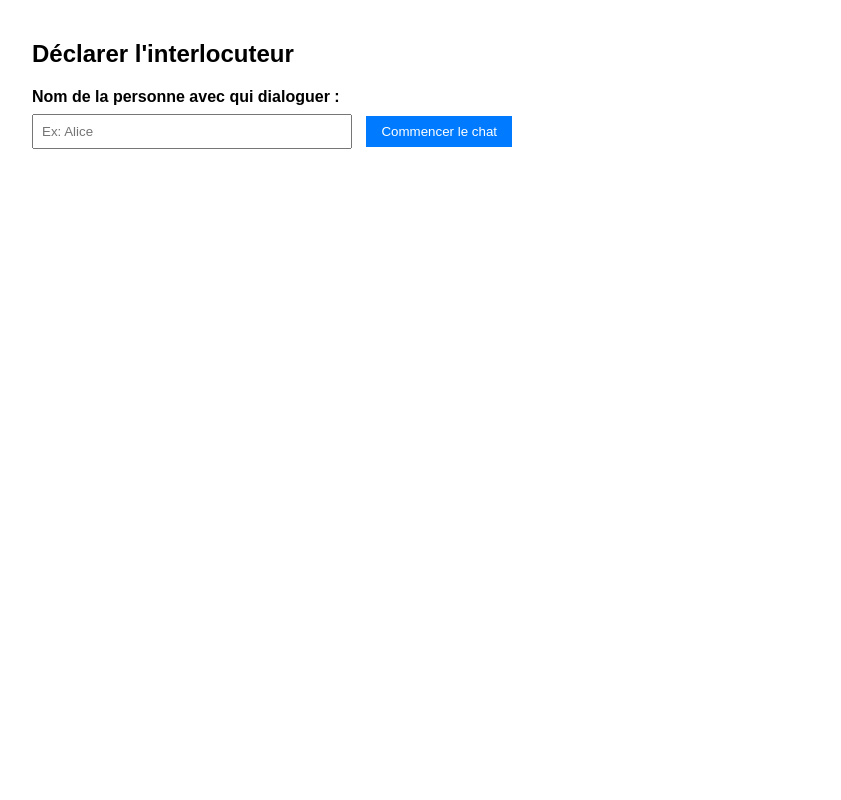
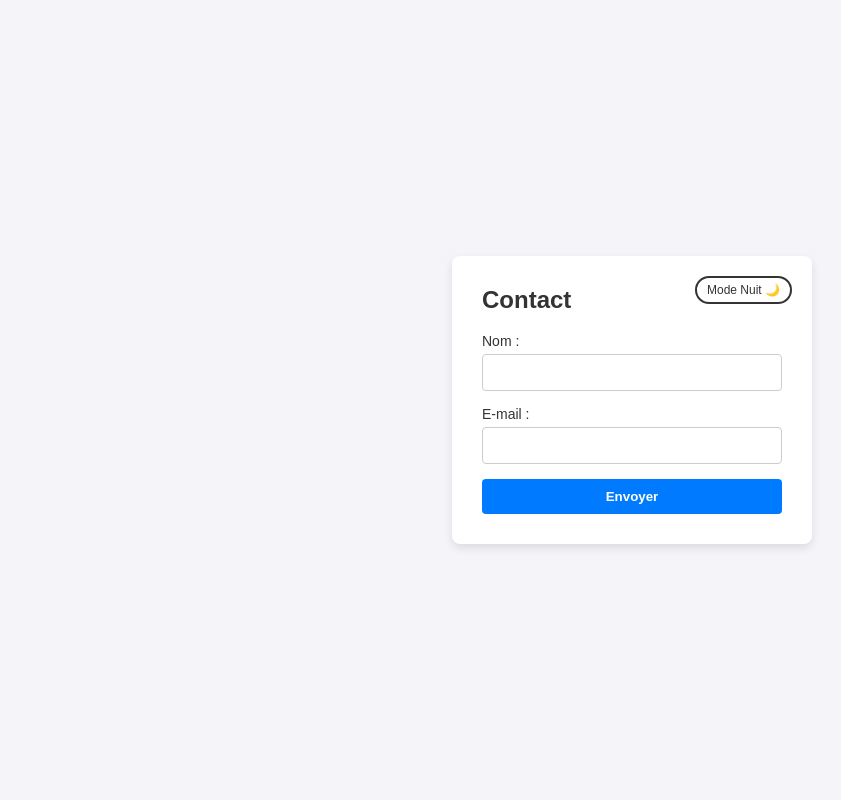
Before and after one commit to Andr-bhz/projet-vente, a PHP site: page / in a window 1280 px wide. Shown: the whole page, without its empty margins (8-849 px from the left). Run offline with PHP 8.4, Linux system fonts and the light colour scheme.

Commit message:
mode.php

```diff
--- a/index.php
+++ b/index.php
@@ -1,4 +1,4 @@
-<?php require "operateur.php" ?>
+<?php require "mode.php" ?>
 <!-- <!DOCTYPE html>
 <html lang="en">
 <head>
--- /dev/null
+++ b/mode.php
@@ -0,0 +1,186 @@
+<!DOCTYPE html>
+<html lang="fr">
+<head>
+    <meta charset="UTF-8">
+    <meta name="viewport" content="width=device-width, initial-scale=1.0">
+    <title>Formulaire avec Mode Nuit / Sombre</title>
+    <style>
+        /* Définition des variables de couleurs pour les différents modes */
+        :root {
+            --bg-color: #f4f4f9;
+            --text-color: #333333;
+            --form-bg: #ffffff;
+            --input-bg: #ffffff;
+            --input-border: #cccccc;
+            --btn-bg: #007bff;
+            --btn-text: #ffffff;
+        }
+
+        /* Variables appliquées lorsque la classe 'dark-mode' est active sur la balise <html> */
+        html.dark-mode {
+            --bg-color: #121212;
+            --text-color: #e0e0e0;
+            --form-bg: #1e1e1e;
+            --input-bg: #2d2d2d;
+            --input-border: #444444;
+            --btn-bg: #bb86fc;
+            --btn-text: #121212;
+        }
+
+        /* Styles généraux */
+        body {
+            background-color: var(--bg-color);
+            color: var(--text-color);
+            font-family: Arial, sans-serif;
+            display: flex;
+            justify-content: center;
+            align-items: center;
+            height: 100vh;
+            margin: 0;
+            transition: background-color 0.3s ease, color 0.3s ease;
+        }
+
+        /* Style du conteneur du formulaire */
+        .form-container {
+            background-color: var(--form-bg);
+            padding: 30px;
+            border-radius: 8px;
+            box-shadow: 0 4px 10px rgba(0, 0, 0, 0.1);
+            width: 300px;
+            position: relative;
+            transition: background-color 0.3s ease;
+        }
+
+        h2 {
+            margin-top: 0;
+        }
+
+        .form-group {
+            margin-bottom: 15px;
+        }
+
+        label {
+            display: block;
+            margin-bottom: 5px;
+            font-size: 14px;
+        }
+
+        input[type="text"],
+        input[type="email"] {
+            width: 100%;
+            padding: 10px;
+            background-color: var(--input-bg);
+            color: var(--text-color);
+            border: 1px solid var(--input-border);
+            border-radius: 4px;
+            box-sizing: border-box;
+            transition: background-color 0.3s ease, border-color 0.3s ease, color 0.3s ease;
+        }
+
+        button.submit-btn {
+            background-color: var(--btn-bg);
+            color: var(--btn-text);
+            border: none;
+            padding: 10px 15px;
+            width: 100%;
+            border-radius: 4px;
+            cursor: pointer;
+            font-weight: bold;
+            transition: background-color 0.3s ease;
+        }
+
+        button.submit-btn:hover {
+            opacity: 0.9;
+        }
+
+        /* Style du bouton de bascule (Toggle) */
+        .toggle-btn {
+            position: absolute;
+            top: 20px;
+            right: 20px;
+            background: none;
+            border: 2px solid var(--text-color);
+            color: var(--text-color);
+            padding: 5px 10px;
+            border-radius: 20px;
+            cursor: pointer;
+            font-size: 12px;
+            transition: all 0.3s ease;
+        }
+
+        .toggle-btn:hover {
+            background-color: var(--text-color);
+            color: var(--bg-color);
+        }
+
+        /* Alerte de traitement PHP */
+        .alert {
+            background-color: #d4edda;
+            color: #155724;
+            padding: 10px;
+            border-radius: 4px;
+            margin-bottom: 15px;
+            font-size: 13px;
+        }
+    </style>
+</head>
+<body>
+
+    <div class="form-container">
+        <!-- Bouton pour changer de mode -->
+        <button class="toggle-btn" id="themeToggle">Mode Nuit 🌙</button>
+
+        <h2>Contact</h2>
+
+        <!-- Petit traitement PHP basique lors de la soumission du formulaire -->
+        <?php
+        if ($_SERVER["REQUEST_METHOD"] == "POST") {
+            $nom = htmlspecialchars($_POST['nom']);
+            echo '<div class="alert">Merci ' . $nom . ', message bien reçu !</div>';
+        }
+        ?>
+
+        <!-- Formulaire HTML -->
+        <form action="" method="POST">
+            <div class="form-group">
+                <label for="nom">Nom :</label>
+                <input type="text" id="nom" name="nom" required>
+            </div>
+
+            <div class="form-group">
+                <label for="email">E-mail :</label>
+                <input type="email" id="email" name="email" required>
+            </div>
+
+            <button type="submit" class="submit-btn">Envoyer</button>
+        </form>
+    </div>
+
+    <!-- Script JavaScript gérant le mode nuit / sombre -->
+    <script>
+        const toggleBtn = document.getElementById('themeToggle');
+        const htmlElement = document.documentElement;
+
+        // 1. Vérifier si un mode était déjà enregistré dans le navigateur
+        const savedTheme = localStorage.getItem('theme');
+        if (savedTheme === 'dark') {
+            htmlElement.classList.add('dark-mode');
+            toggleBtn.textContent = 'Mode Jour ☀️';
+        }
+
+        // 2. Écouter le clic sur le bouton pour basculer de mode
+        toggleBtn.addEventListener('click', () => {
+            htmlElement.classList.toggle('dark-mode');
+
+            // Mettre à jour le texte du bouton et sauvegarder la préférence
+            if (htmlElement.classList.contains('dark-mode')) {
+                localStorage.setItem('theme', 'dark');
+                toggleBtn.textContent = 'Mode Jour ☀️';
+            } else {
+                localStorage.setItem('theme', 'light');
+                toggleBtn.textContent = 'Mode Nuit 🌙';
+            }
+        });
+    </script>
+</body>
+</html>
```
